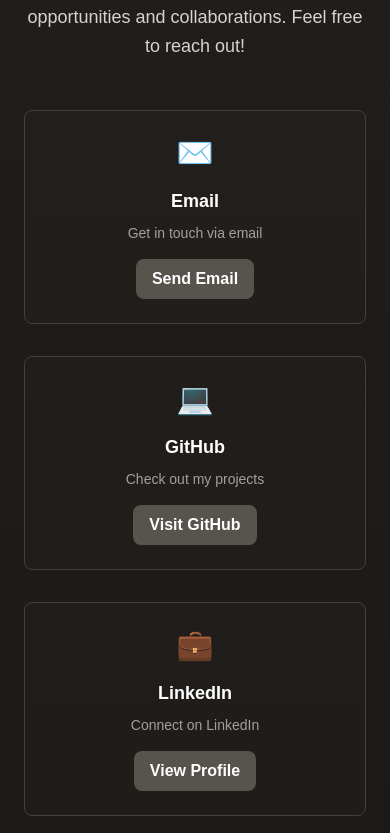
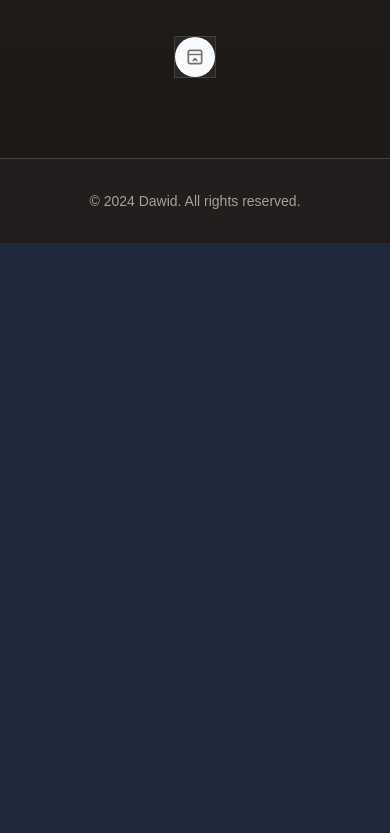
Before and after one commit to Fernando546/portfolio, a Next.js app: page / in a window 390 px wide. Shown: the part 6571-7404 px from the top of the page. After the commit the page ends 6814 px from the top, so only its background shows below. Built offline with nearby package versions, Linux system fonts and the light colour scheme.

Commit message:
Add FloatingDock component for enhanced contact section; update dependencies for icons

```diff
--- a/app/page.tsx
+++ b/app/page.tsx
@@ -8,6 +8,8 @@
 import { StarsBackground } from "@/components/ui/stars-background";
 import { ShootingStars } from "@/components/ui/shooting-stars";
 import { BackgroundRippleEffect } from "@/components/ui/background-ripple-effect";
+import { FloatingDock } from "@/components/ui/floating-dock";
+import { IconMail, IconBrandGithub, IconBrandLinkedin } from "@tabler/icons-react";
 import { useState } from "react";
 
 export default function Home() {
@@ -352,52 +354,34 @@
       <section id="contact" className="relative py-20 px-6 overflow-hidden">
         <div className="absolute inset-0 bg-gradient-to-b from-stone-800/50 to-stone-900/50"></div>
         <div className="relative z-10 max-w-6xl mx-auto text-center">
-          <SectionTitle title="Let's Connect" subtitle="Get in touch" />
+          <SectionTitle title="Let's Connect" />
 
-          <p className="text-lg text-stone-300 mb-12 max-w-2xl mx-auto leading-relaxed">
-            I'm always interested in hearing about new opportunities and collaborations. Feel free to reach out!
+          <p className="text-lg text-stone-300 mb-12 leading-relaxed">
+            I'm always interested in hearing about new opportunities and collaborations.
           </p>
 
-          <div className="grid grid-cols-1 md:grid-cols-3 gap-8 mb-12">
-            <div className="group p-6 rounded-lg border border-stone-700 bg-stone-800/30 hover:bg-stone-700/50 hover:border-stone-500 transition-all duration-300">
-              <div className="text-3xl mb-4">✉️</div>
-              <h3 className="text-lg font-semibold text-white mb-2">Email</h3>
-              <p className="text-stone-400 text-sm mb-4">Get in touch via email</p>
-              <a
-                href="mailto:contact@example.com"
-                className="inline-block px-4 py-2 bg-stone-600 text-white font-semibold rounded-lg hover:bg-stone-500 transition-all duration-300"
-              >
-                Send Email
-              </a>
-            </div>
-
-            <div className="group p-6 rounded-lg border border-stone-700 bg-stone-800/30 hover:bg-stone-700/50 hover:border-stone-500 transition-all duration-300">
-              <div className="text-3xl mb-4">💻</div>
-              <h3 className="text-lg font-semibold text-white mb-2">GitHub</h3>
-              <p className="text-stone-400 text-sm mb-4">Check out my projects</p>
-              <a
-                href="https://github.com"
-                target="_blank"
-                rel="noopener noreferrer"
-                className="inline-block px-4 py-2 bg-stone-600 text-white font-semibold rounded-lg hover:bg-stone-500 transition-all duration-300"
-              >
-                Visit GitHub
-              </a>
-            </div>
-
-            <div className="group p-6 rounded-lg border border-stone-700 bg-stone-800/30 hover:bg-stone-700/50 hover:border-stone-500 transition-all duration-300">
-              <div className="text-3xl mb-4">💼</div>
-              <h3 className="text-lg font-semibold text-white mb-2">LinkedIn</h3>
-              <p className="text-stone-400 text-sm mb-4">Connect on LinkedIn</p>
-              <a
-                href="https://linkedin.com"
-                target="_blank"
-                rel="noopener noreferrer"
-                className="inline-block px-4 py-2 bg-stone-600 text-white font-semibold rounded-lg hover:bg-stone-500 transition-all duration-300"
-              >
-                View Profile
-              </a>
-            </div>
+          <div className="flex justify-center mt-12">
+            <FloatingDock
+              items={[
+                {
+                  title: "Email",
+                  icon: <IconMail className="h-full w-full text-white" />,
+                  href: "mailto:contact@example.com",
+                },
+                {
+                  title: "GitHub",
+                  icon: <IconBrandGithub className="h-full w-full text-white" />,
+                  href: "https://github.com",
+                },
+                {
+                  title: "LinkedIn",
+                  icon: <IconBrandLinkedin className="h-full w-full text-white" />,
+                  href: "https://linkedin.com",
+                },
+              ]}
+              desktopClassName="bg-stone-800 border border-stone-700 h-20 px-6 pb-4 gap-6 [&>a]:scale-125"
+              mobileClassName="bg-stone-800 border border-stone-700"
+            />
           </div>
         </div>
       </section>
--- /dev/null
+++ b/components/ui/floating-dock.tsx
@@ -0,0 +1,199 @@
+/**
+ * Note: Use position fixed according to your needs
+ * Desktop navbar is better positioned at the bottom
+ * Mobile navbar is better positioned at bottom right.
+ **/
+
+import { cn } from "@/lib/utils";
+import { IconLayoutNavbarCollapse } from "@tabler/icons-react";
+import {
+  AnimatePresence,
+  MotionValue,
+  motion,
+  useMotionValue,
+  useSpring,
+  useTransform,
+} from "motion/react";
+
+import { useRef, useState } from "react";
+
+export const FloatingDock = ({
+  items,
+  desktopClassName,
+  mobileClassName,
+}: {
+  items: { title: string; icon: React.ReactNode; href: string }[];
+  desktopClassName?: string;
+  mobileClassName?: string;
+}) => {
+  return (
+    <>
+      <FloatingDockDesktop items={items} className={desktopClassName} />
+      <FloatingDockMobile items={items} className={mobileClassName} />
+    </>
+  );
+};
+
+const FloatingDockMobile = ({
+  items,
+  className,
+}: {
+  items: { title: string; icon: React.ReactNode; href: string }[];
+  className?: string;
+}) => {
+  const [open, setOpen] = useState(false);
+  return (
+    <div className={cn("relative block md:hidden", className)}>
+      <AnimatePresence>
+        {open && (
+          <motion.div
+            layoutId="nav"
+            className="absolute inset-x-0 bottom-full mb-2 flex flex-col gap-2"
+          >
+            {items.map((item, idx) => (
+              <motion.div
+                key={item.title}
+                initial={{ opacity: 0, y: 10 }}
+                animate={{
+                  opacity: 1,
+                  y: 0,
+                }}
+                exit={{
+                  opacity: 0,
+                  y: 10,
+                  transition: {
+                    delay: idx * 0.05,
+                  },
+                }}
+                transition={{ delay: (items.length - 1 - idx) * 0.05 }}
+              >
+                <a
+                  href={item.href}
+                  key={item.title}
+                  className="flex h-10 w-10 items-center justify-center rounded-full bg-gray-50 dark:bg-neutral-900"
+                >
+                  <div className="h-4 w-4">{item.icon}</div>
+                </a>
+              </motion.div>
+            ))}
+          </motion.div>
+        )}
+      </AnimatePresence>
+      <button
+        onClick={() => setOpen(!open)}
+        className="flex h-10 w-10 items-center justify-center rounded-full bg-gray-50 dark:bg-neutral-800"
+      >
+        <IconLayoutNavbarCollapse className="h-5 w-5 text-neutral-500 dark:text-neutral-400" />
+      </button>
+    </div>
+  );
+};
+
+const FloatingDockDesktop = ({
+  items,
+  className,
+}: {
+  items: { title: string; icon: React.ReactNode; href: string }[];
+  className?: string;
+}) => {
+  let mouseX = useMotionValue(Infinity);
+  return (
+    <motion.div
+      onMouseMove={(e) => mouseX.set(e.pageX)}
+      onMouseLeave={() => mouseX.set(Infinity)}
+      className={cn(
+        "mx-auto hidden h-16 items-end gap-4 rounded-2xl bg-gray-50 px-4 pb-3 md:flex dark:bg-neutral-900",
+        className,
+      )}
+    >
+      {items.map((item) => (
+        <IconContainer mouseX={mouseX} key={item.title} {...item} />
+      ))}
+    </motion.div>
+  );
+};
+
+function IconContainer({
+  mouseX,
+  title,
+  icon,
+  href,
+}: {
+  mouseX: MotionValue;
+  title: string;
+  icon: React.ReactNode;
+  href: string;
+}) {
+  let ref = useRef<HTMLDivElement>(null);
+
+  let distance = useTransform(mouseX, (val) => {
+    let bounds = ref.current?.getBoundingClientRect() ?? { x: 0, width: 0 };
+
+    return val - bounds.x - bounds.width / 2;
+  });
+
+  let widthTransform = useTransform(distance, [-150, 0, 150], [40, 80, 40]);
+  let heightTransform = useTransform(distance, [-150, 0, 150], [40, 80, 40]);
+
+  let widthTransformIcon = useTransform(distance, [-150, 0, 150], [20, 40, 20]);
+  let heightTransformIcon = useTransform(
+    distance,
+    [-150, 0, 150],
+    [20, 40, 20],
+  );
+
+  let width = useSpring(widthTransform, {
+    mass: 0.1,
+    stiffness: 150,
+    damping: 12,
+  });
+  let height = useSpring(heightTransform, {
+    mass: 0.1,
+    stiffness: 150,
+    damping: 12,
+  });
+
+  let widthIcon = useSpring(widthTransformIcon, {
+    mass: 0.1,
+    stiffness: 150,
+    damping: 12,
+  });
+  let heightIcon = useSpring(heightTransformIcon, {
+    mass: 0.1,
+    stiffness: 150,
+    damping: 12,
+  });
+
+  const [hovered, setHovered] = useState(false);
+
+  return (
+    <a href={href}>
+      <motion.div
+        ref={ref}
+        style={{ width, height }}
+        onMouseEnter={() => setHovered(true)}
+        onMouseLeave={() => setHovered(false)}
+        className="relative flex aspect-square items-center justify-center rounded-full bg-gray-200 dark:bg-neutral-800"
+      >
+        <AnimatePresence>
+          {hovered && (
+            <motion.div
+              initial={{ opacity: 0, y: 10, x: "-50%" }}
+              animate={{ opacity: 1, y: 0, x: "-50%" }}
+              exit={{ opacity: 0, y: 2, x: "-50%" }}
+              className="absolute -top-8 left-1/2 w-fit rounded-md border border-gray-200 bg-gray-100 px-2 py-0.5 text-xs whitespace-pre text-neutral-700 dark:border-neutral-900 dark:bg-neutral-800 dark:text-white"
+            >
+              {title}
+            </motion.div>
+          )}
+        </AnimatePresence>
+        <motion.div
+          style={{ width: widthIcon, height: heightIcon }}
+          className="flex items-center justify-center"
+        >
+          {icon}
+        </motion.div>
+      </motion.div>
+    </a>
+  );
+}
--- a/package.json
+++ b/package.json
@@ -8,6 +8,7 @@
     "start": "next start"
   },
   "dependencies": {
+    "@tabler/icons-react": "^3.35.0",
     "clsx": "^2.1.1",
     "motion": "^12.23.24",
     "next": "15.5.6",
```
Also changed, not shown: 1 other file (tests, documents, lock files or other folders).
